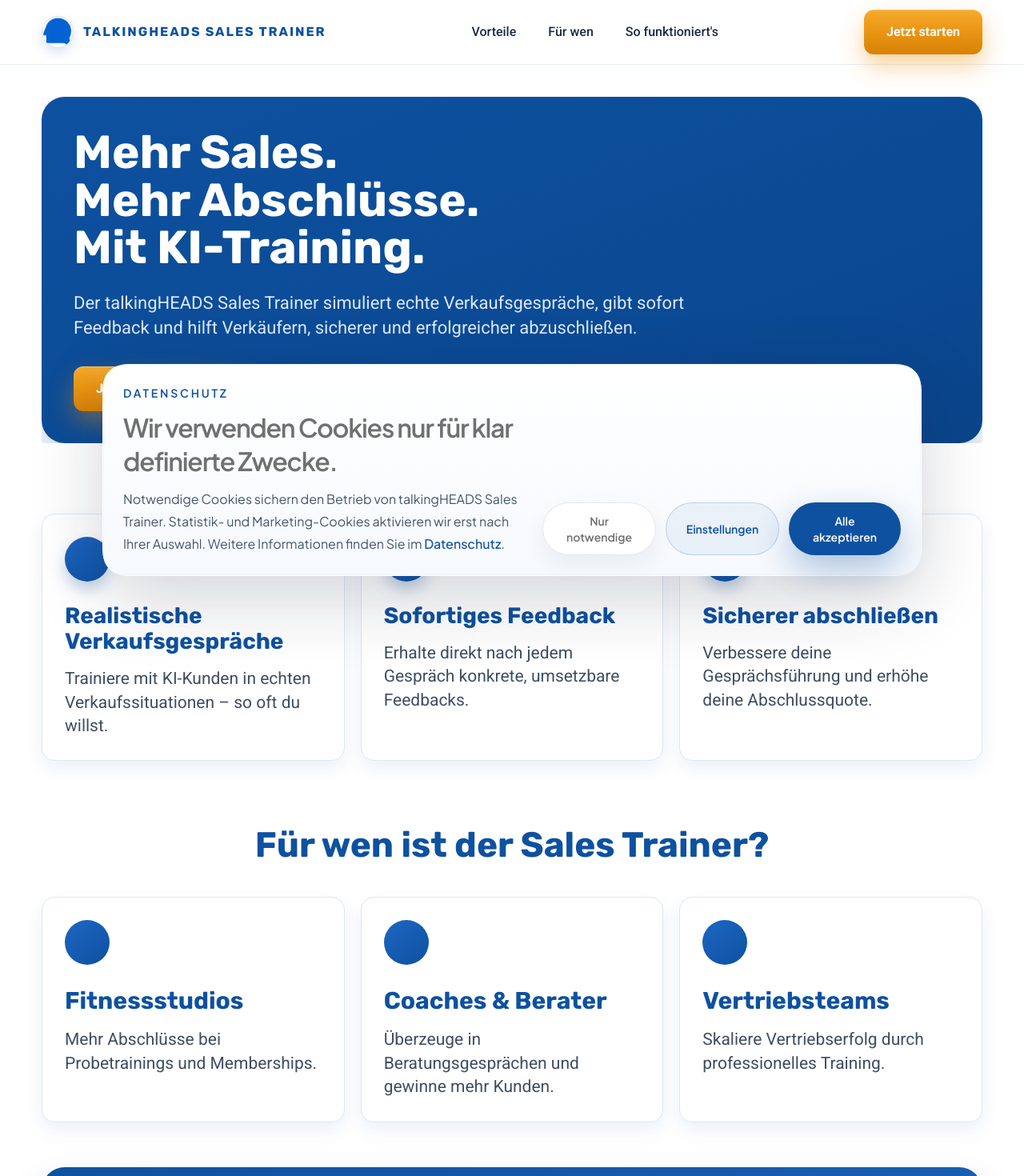
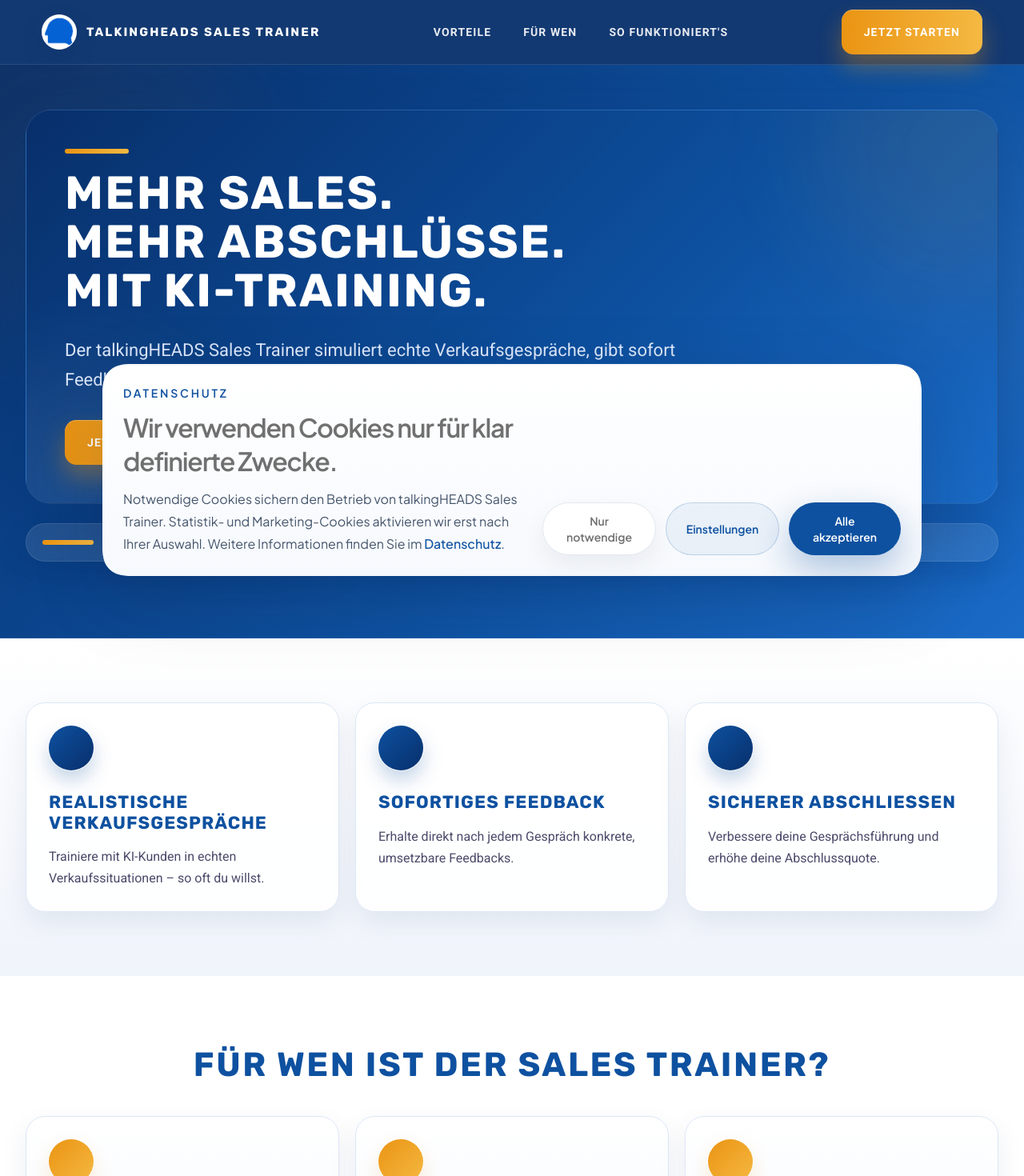
Before and after one commit to talkingHEADS26/sales-gpt, a Next.js app: page /landing in a window 1280 px wide. Shown: the top 1470 px of the page at 80% size. Built offline with nearby package versions, Linux system fonts and the light colour scheme; no server answers.

Commit message:
Restyle landing page

```diff
--- a/app/landing/page.tsx
+++ b/app/landing/page.tsx
@@ -10,25 +10,25 @@ const roboto = Roboto({ subsets: ["latin"], weight: ["400", "500", "700"] });
 
 function Header() {
   return (
-    <header className="sticky top-0 z-50 border-b border-[#e6edf6] bg-white/95 backdrop-blur">
+    <header className="sticky top-0 z-50 border-b border-white/10 bg-[#072f6b]/95 backdrop-blur-xl">
       <div className="mx-auto flex h-20 w-full max-w-[1240px] items-center justify-between px-4 sm:px-6 lg:px-8">
         <div className="flex items-center gap-3">
-          <span className="inline-flex h-10 w-10 items-center justify-center overflow-hidden rounded-full border border-[#d2e2f7] bg-white shadow-[0_6px_14px_rgba(14,81,160,0.15)]">
+          <span className="inline-flex h-11 w-11 items-center justify-center overflow-hidden rounded-full border border-white/15 bg-white shadow-[0_10px_24px_rgba(7,47,107,0.32)]">
             <Image src="/th_icon.png" alt="talkingHEADS Icon" width={40} height={40} className="h-10 w-10 object-cover" />
           </span>
-          <span className={`${rubik.className} text-[16px] font-semibold tracking-[0.12em] text-[#0E51A0]`}>
+          <span className={`${rubik.className} text-[14px] font-semibold uppercase tracking-[0.14em] text-white sm:text-[15px]`}>
             TALKINGHEADS SALES TRAINER
           </span>
         </div>
 
         <nav className="hidden items-center gap-10 lg:flex">
-          <a href="#vorteile" className="text-[16px] font-medium text-[#1b2b45] hover:text-[#0E51A0]">
+          <a href="#vorteile" className="text-[14px] font-semibold uppercase tracking-[0.08em] text-white/90 transition hover:text-[#EA9413]">
             Vorteile
           </a>
-          <a href="#fuer-wen" className="text-[16px] font-medium text-[#1b2b45] hover:text-[#0E51A0]">
+          <a href="#fuer-wen" className="text-[14px] font-semibold uppercase tracking-[0.08em] text-white/90 transition hover:text-[#EA9413]">
             Für wen
           </a>
-          <a href="#so-funktionierts" className="text-[16px] font-medium text-[#1b2b45] hover:text-[#0E51A0]">
+          <a href="#so-funktionierts" className="text-[14px] font-semibold uppercase tracking-[0.08em] text-white/90 transition hover:text-[#EA9413]">
             So funktioniert&apos;s
           </a>
         </nav>
@@ -43,7 +43,7 @@ function OrangeButton({ href, children }: { href: string; children: React.ReactN
   return (
     <Link
       href={href}
-      className="inline-flex min-h-14 items-center justify-center rounded-xl bg-[linear-gradient(180deg,#f6ab2c_0%,#EA9413_50%,#d78207_100%)] px-7 py-3 text-base font-semibold text-white shadow-[0_14px_30px_rgba(234,148,19,0.42),inset_0_1px_0_rgba(255,255,255,0.34)] transition hover:-translate-y-0.5 hover:shadow-[0_18px_34px_rgba(234,148,19,0.5),inset_0_1px_0_rgba(255,255,255,0.4)]"
+      className="inline-flex min-h-14 items-center justify-center rounded-[0.9rem] bg-[linear-gradient(90deg,#EA9413_0%,#f5b942_100%)] px-7 py-3 text-[14px] font-bold uppercase tracking-[0.08em] text-white shadow-[0_16px_28px_rgba(234,148,19,0.35),inset_0_1px_0_rgba(255,255,255,0.25)] transition duration-300 hover:-translate-y-0.5 hover:shadow-[0_20px_36px_rgba(234,148,19,0.42),inset_0_1px_0_rgba(255,255,255,0.3)]"
     >
       {children}
     </Link>
@@ -52,59 +52,82 @@ function OrangeButton({ href, children }: { href: string; children: React.ReactN
 
 function BenefitCard({ title, text }: { title: string; text: string }) {
   return (
-    <article className="rounded-2xl border border-[#dce7f7] bg-white p-7 shadow-[0_10px_22px_rgba(14,81,160,0.08)]">
-      <div className="mb-5 inline-flex h-14 w-14 items-center justify-center rounded-full bg-[linear-gradient(145deg,#1d66c2,#0E51A0)] shadow-[0_10px_18px_rgba(14,81,160,0.25)]" />
-      <h3 className={`${rubik.className} text-[28px] font-semibold leading-[1.15] text-[#0E51A0]`}>{title}</h3>
-      <p className="mt-4 text-[21px] leading-[1.4] text-[#3f4d63]">{text}</p>
+    <article className="group rounded-[1.5rem] border border-[#dce7f7] bg-white/95 p-7 shadow-[0_14px_34px_rgba(7,47,107,0.08)] transition duration-300 hover:-translate-y-1 hover:shadow-[0_18px_40px_rgba(7,47,107,0.12)]">
+      <div className="mb-5 inline-flex h-14 w-14 items-center justify-center rounded-full bg-[linear-gradient(135deg,#0E51A0_0%,#072f6b_100%)] shadow-[0_12px_24px_rgba(14,81,160,0.26)] ring-1 ring-white/70" />
+      <h3 className={`${rubik.className} text-[22px] font-bold uppercase leading-[1.15] tracking-[0.05em] text-[#0E51A0]`}>{title}</h3>
+      <p className="mt-4 text-[16px] leading-[1.7] text-[#4a4a6a]">{text}</p>
     </article>
   );
 }
 
 function AudienceCard({ title, text }: { title: string; text: string }) {
   return (
-    <article className="rounded-2xl border border-[#dce7f7] bg-white p-7 shadow-[0_10px_22px_rgba(14,81,160,0.08)]">
-      <div className="mb-5 inline-flex h-14 w-14 items-center justify-center rounded-full bg-[linear-gradient(145deg,#1d66c2,#0E51A0)]" />
-      <h3 className={`${rubik.className} text-[30px] font-semibold leading-[1.2] text-[#0E51A0]`}>{title}</h3>
-      <p className="mt-4 text-[21px] leading-[1.4] text-[#3f4d63]">{text}</p>
+    <article className="group rounded-[1.5rem] border border-[#dce7f7] bg-[linear-gradient(180deg,#ffffff_0%,#f5f8fe_100%)] p-7 shadow-[0_14px_34px_rgba(7,47,107,0.08)] transition duration-300 hover:-translate-y-1 hover:shadow-[0_18px_40px_rgba(7,47,107,0.12)]">
+      <div className="mb-5 inline-flex h-14 w-14 items-center justify-center rounded-full bg-[linear-gradient(135deg,#EA9413_0%,#f5b942_100%)] shadow-[0_12px_24px_rgba(234,148,19,0.2)] ring-1 ring-white/80" />
+      <h3 className={`${rubik.className} text-[23px] font-bold uppercase leading-[1.15] tracking-[0.05em] text-[#0E51A0]`}>{title}</h3>
+      <p className="mt-4 text-[16px] leading-[1.7] text-[#4a4a6a]">{text}</p>
     </article>
   );
 }
 
 export default function LandingPage() {
   return (
-    <main className={`${roboto.className} bg-[#ffffff] text-[#1b2b45]`}>
+    <main className={`${roboto.className} overflow-x-hidden bg-[#ffffff] text-[#0d0d0d]`}>
       <Header />
-      <section className="mx-auto w-full max-w-[1240px] px-4 pb-12 pt-8 sm:px-6 lg:px-8 lg:pb-14 lg:pt-10">
-        <div className="grid items-stretch gap-6 overflow-hidden">
+      <section className="relative overflow-hidden bg-[linear-gradient(135deg,#072f6b_0%,#0e51a0_60%,#1a6bc7_100%)] px-4 pb-16 pt-10 sm:px-6 lg:px-8 lg:pb-24 lg:pt-14">
+        <div className="absolute inset-0 opacity-50">
+          <div className="absolute left-[-10%] top-[-12%] h-[28rem] w-[28rem] rounded-full bg-[rgba(234,148,19,0.09)] blur-3xl" />
+          <div className="absolute right-[-8%] top-[10%] h-[24rem] w-[24rem] rounded-full bg-[rgba(255,255,255,0.09)] blur-3xl" />
+          <div className="absolute inset-x-0 bottom-0 h-px bg-white/20" />
+        </div>
+        <div className="relative mx-auto flex w-full max-w-[1240px] flex-col gap-6">
           <motion.div
             initial={{ opacity: 0, y: 12 }}
             animate={{ opacity: 1, y: 0 }}
-            transition={{ duration: 0.35 }}
-            className="min-w-0 rounded-[1.8rem] bg-[linear-gradient(160deg,#0E51A0_0%,#0b4a94_65%,#0a448a_100%)] p-8 text-white shadow-[0_24px_50px_rgba(14,81,160,0.24)] sm:p-10"
+            transition={{ duration: 0.45, ease: "easeOut" }}
+            className="relative min-w-0 overflow-hidden rounded-[2rem] border border-white/10 bg-[linear-gradient(135deg,rgba(7,47,107,0.9)_0%,rgba(14,81,160,0.88)_60%,rgba(26,107,199,0.9)_100%)] p-8 text-white shadow-[0_30px_70px_rgba(7,47,107,0.32)] sm:p-10 lg:p-12"
           >
-            <h1 className={`${rubik.className} text-balance text-[52px] font-bold leading-[1.03] sm:text-[58px]`}>
+            <div className="absolute right-[-8rem] top-[-8rem] h-[22rem] w-[22rem] rounded-full bg-[rgba(234,148,19,0.08)] blur-3xl" />
+            <div className="absolute bottom-[-7rem] left-[-5rem] h-[18rem] w-[18rem] rounded-full bg-white/8 blur-3xl" />
+            <div className="relative max-w-4xl">
+              <div className="mb-5 h-1.5 w-20 rounded-full bg-[linear-gradient(90deg,#EA9413_0%,#f5b942_100%)]" />
+              <h1 className={`${rubik.className} text-balance text-[34px] font-black uppercase leading-[1.05] tracking-[0.04em] sm:text-[46px] lg:text-[58px]`}>
               Mehr Sales.
               <br />
               Mehr Abschlüsse.
               <br />
               Mit KI-Training.
               </h1>
-            <p className="mt-6 max-w-3xl text-[22px] leading-[1.4] text-[#dce8fb]">
+              <p className="mt-6 max-w-3xl text-[16px] leading-[1.7] text-[#dce8fb] sm:text-[18px] lg:text-[22px]">
               Der talkingHEADS Sales Trainer simuliert echte Verkaufsgespräche,
               gibt sofort Feedback und hilft Verkäufern, sicherer und
               erfolgreicher abzuschließen.
               </p>
               <div className="mt-8 flex flex-wrap gap-4">
               <OrangeButton href="/register">Jetzt kostenlos testen</OrangeButton>
-              <button className="inline-flex min-h-14 items-center justify-center rounded-xl border border-white/55 bg-white/8 px-7 py-3 text-base font-semibold text-white shadow-[0_10px_20px_rgba(7,35,71,0.25)] transition hover:bg-white/15">
+              <button className="inline-flex min-h-14 items-center justify-center rounded-[0.9rem] border border-white/20 bg-white/8 px-7 py-3 text-[14px] font-bold uppercase tracking-[0.08em] text-white shadow-[0_10px_20px_rgba(7,35,71,0.25)] transition duration-300 hover:border-white/30 hover:bg-white/15">
                 Demo ansehen
               </button>
               </div>
+            </div>
           </motion.div>
+
+          <div className="grid gap-4 md:grid-cols-3">
+            <div className="rounded-[1.5rem] border border-white/10 bg-white/10 p-5 text-white shadow-[0_18px_36px_rgba(7,47,107,0.18)] backdrop-blur">
+              <div className="h-1.5 w-16 rounded-full bg-[linear-gradient(90deg,#EA9413_0%,#f5b942_100%)]" />
+            </div>
+            <div className="rounded-[1.5rem] border border-white/10 bg-white/10 p-5 text-white shadow-[0_18px_36px_rgba(7,47,107,0.18)] backdrop-blur">
+              <div className="h-1.5 w-24 rounded-full bg-[linear-gradient(90deg,#EA9413_0%,#f5b942_100%)]" />
+            </div>
+            <div className="rounded-[1.5rem] border border-white/10 bg-white/10 p-5 text-white shadow-[0_18px_36px_rgba(7,47,107,0.18)] backdrop-blur">
+              <div className="h-1.5 w-20 rounded-full bg-[linear-gradient(90deg,#EA9413_0%,#f5b942_100%)]" />
+            </div>
+          </div>
         </div>
       </section>
 
-      <section id="vorteile" className="mx-auto w-full max-w-[1240px] px-4 py-8 sm:px-6 lg:px-8">
+      <section id="vorteile" className="bg-[linear-gradient(180deg,#ffffff_0%,#f0f4fb_100%)] px-4 py-14 sm:px-6 lg:px-8 lg:py-20">
+        <div className="mx-auto w-full max-w-[1240px]">
           <div className="grid gap-5 md:grid-cols-3">
           <BenefitCard
             title="Realistische Verkaufsgespräche"
@@ -119,10 +142,12 @@ export default function LandingPage() {
             text="Verbessere deine Gesprächsführung und erhöhe deine Abschlussquote."
           />
         </div>
+        </div>
       </section>
 
-      <section id="fuer-wen" className="mx-auto w-full max-w-[1240px] px-4 py-10 sm:px-6 lg:px-8">
-        <h2 className={`${rubik.className} text-center text-[40px] font-bold text-[#0E51A0] sm:text-[44px]`}>
+      <section id="fuer-wen" className="bg-white px-4 py-14 sm:px-6 lg:px-8 lg:py-20">
+        <div className="mx-auto w-full max-w-[1240px]">
+          <h2 className={`${rubik.className} text-center text-[28px] font-bold uppercase tracking-[0.06em] text-[#0E51A0] sm:text-[36px] lg:text-[42px]`}>
           Für wen ist der Sales Trainer?
           </h2>
           <div className="mt-8 grid gap-5 md:grid-cols-3">
@@ -139,20 +164,23 @@ export default function LandingPage() {
             text="Skaliere Vertriebserfolg durch professionelles Training."
           />
         </div>
+        </div>
       </section>
 
-      <section id="so-funktionierts" className="mx-auto w-full max-w-[1240px] px-4 pb-14 pt-4 sm:px-6 lg:px-8 lg:pb-16">
-        <div className="rounded-[1.8rem] bg-[linear-gradient(145deg,#0E51A0,#1b61b8)] px-8 py-10 text-center shadow-[0_24px_44px_rgba(14,81,160,0.28)] sm:px-10">
-          <h2 className={`${rubik.className} text-[40px] font-bold leading-[1.1] text-white sm:text-[44px]`}>
+      <section id="so-funktionierts" className="bg-[linear-gradient(135deg,#0d0d0d_0%,#1a1a2e_100%)] px-4 pb-16 pt-14 sm:px-6 lg:px-8 lg:pb-20 lg:pt-20">
+        <div className="mx-auto w-full max-w-[1240px]">
+          <div className="rounded-[2rem] border border-white/10 bg-[linear-gradient(135deg,rgba(7,47,107,0.2)_0%,rgba(14,81,160,0.18)_100%)] px-8 py-10 text-center shadow-[0_30px_60px_rgba(0,0,0,0.28)] sm:px-10 lg:px-12 lg:py-14">
+          <h2 className={`${rubik.className} text-[28px] font-bold uppercase leading-[1.1] tracking-[0.06em] text-white sm:text-[36px] lg:text-[44px]`}>
             Bereit, Verkauf wirklich zu trainieren?
           </h2>
-          <p className="mx-auto mt-4 max-w-5xl text-[22px] leading-[1.4] text-[#dce8fb]">
+          <p className="mx-auto mt-4 max-w-5xl text-[16px] leading-[1.7] text-[#dce8fb] sm:text-[18px] lg:text-[22px]">
             Starte jetzt dein KI-Training und mach jeden Gesprächsabschluss zu deinem Vorteil.
           </p>
           <div className="mt-8">
             <OrangeButton href="/register">Sales Trainer starten</OrangeButton>
           </div>
           </div>
+        </div>
       </section>
     </main>
   );
```
Lines whose indentation alone changed are shown as unchanged.
